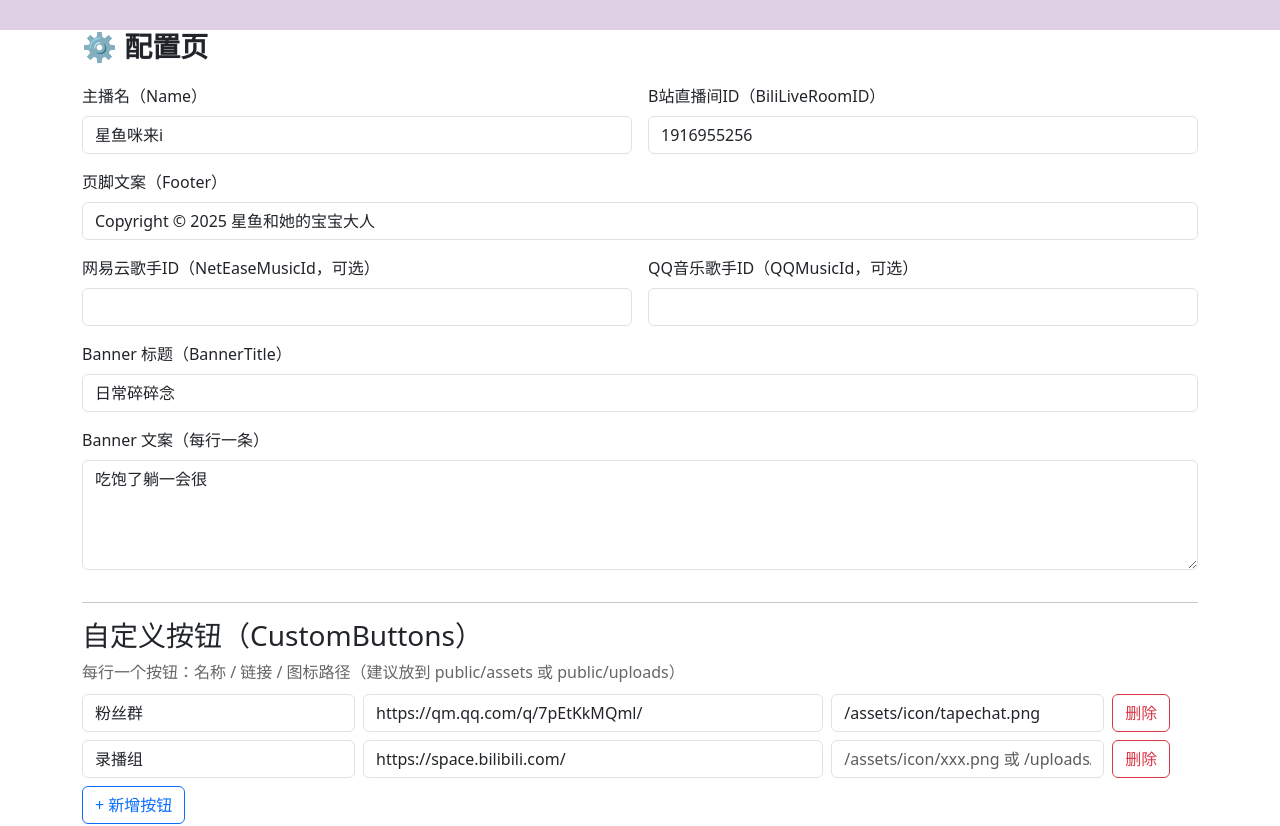
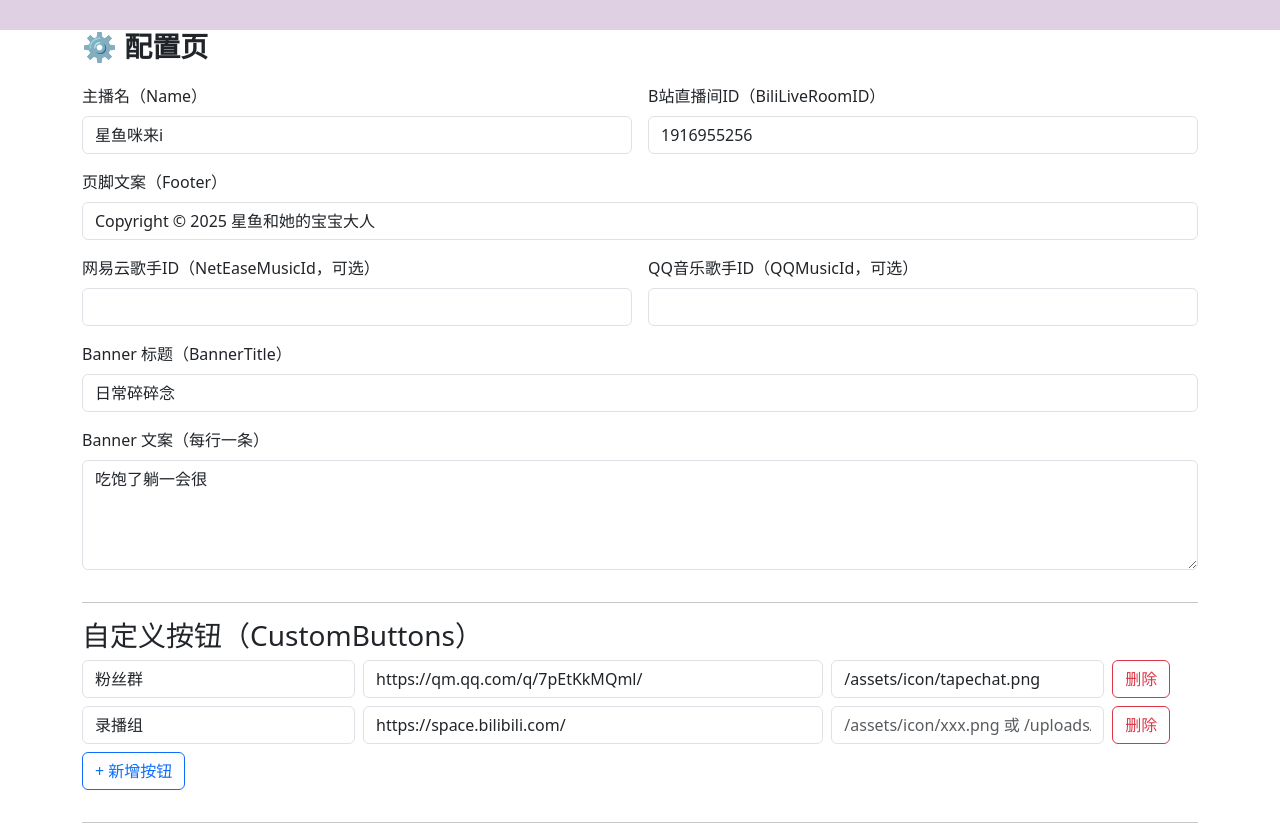
Before and after one commit to ciaranlin/songListTest, a Next.js app: page /config in a window 1280 px wide. Shown: the top 826 px of the page. Built offline with nearby package versions, Linux system fonts and the light colour scheme; no server answers.

Commit message:
清理注释2

```diff
--- a/pages/config.js
+++ b/pages/config.js
@@ -243,9 +243,7 @@ export default function ConfigPage() {
             <Col md={12}>
               <hr />
               <h3 style={{ marginBottom: 8 }}>自定义按钮（CustomButtons）</h3>
-              <div style={{ color: "#666", marginBottom: 10 }}>
-                每行一个按钮：名称 / 链接 / 图标路径（建议放到 public/assets 或 public/uploads）
-              </div>
+
 
               {(form.CustomButtons || []).map((btn, idx) => (
                 <Row key={idx} className="g-2" style={{ marginBottom: 8 }}>
```
